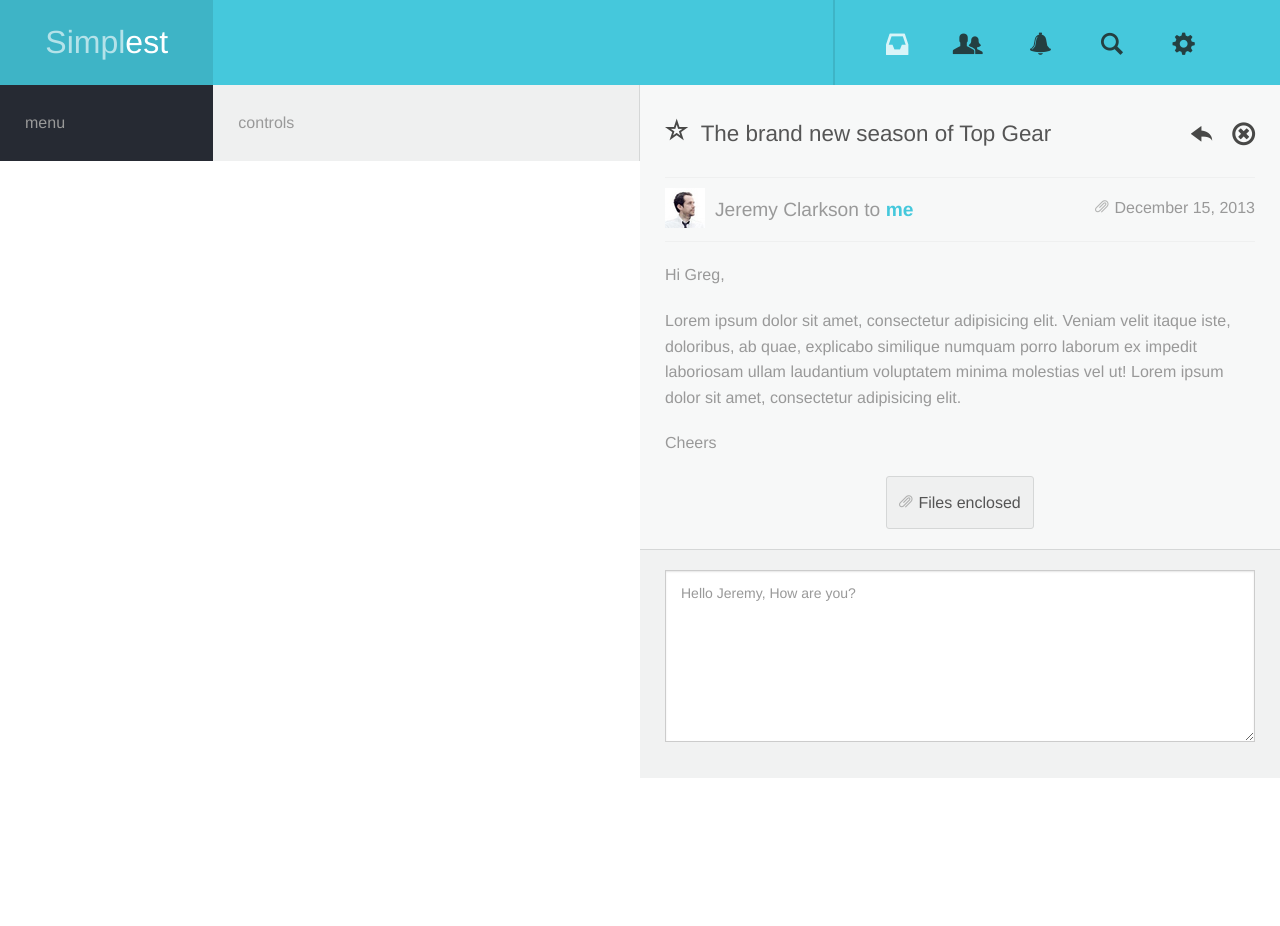
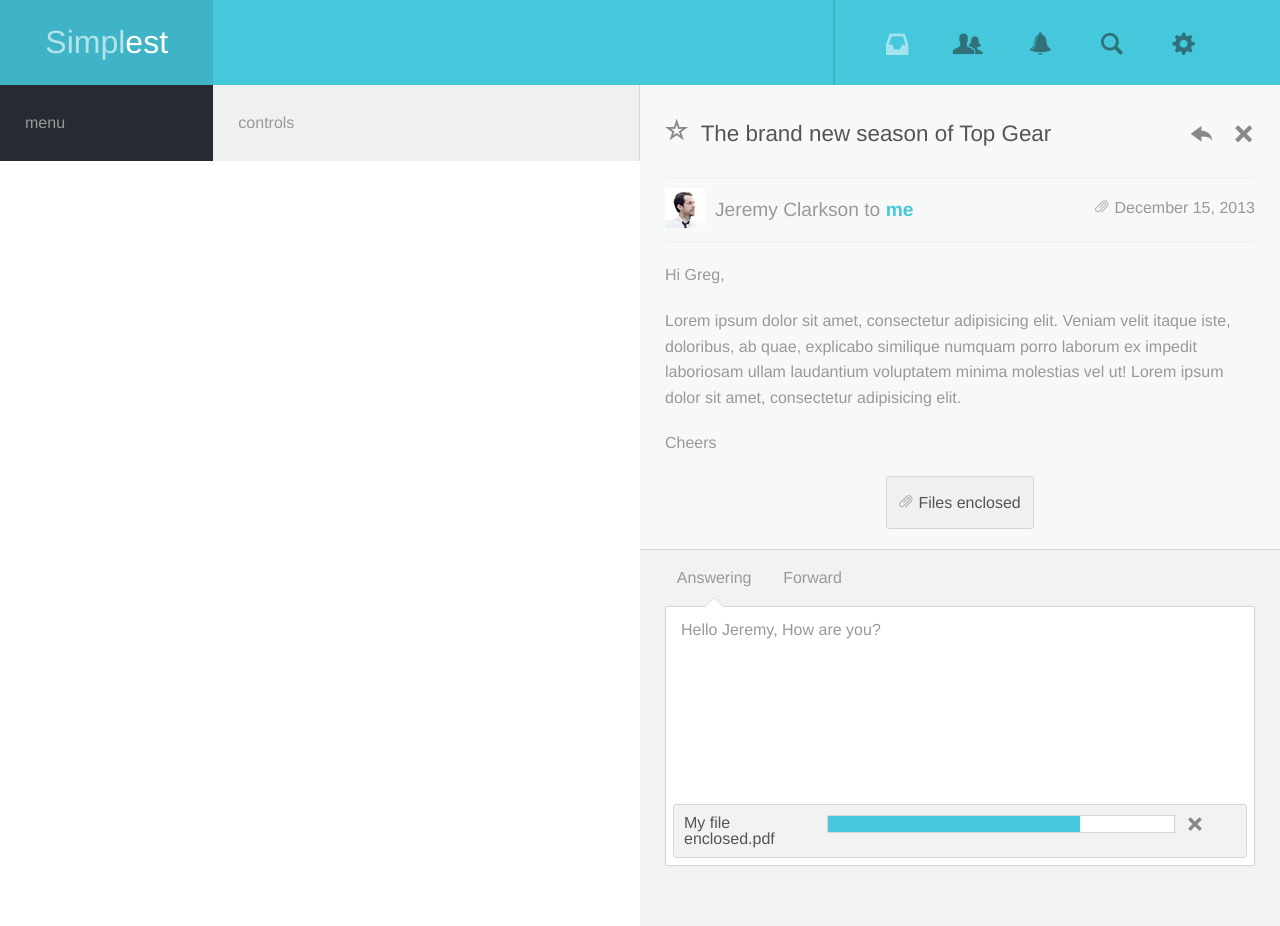
Before and after one commit to broneks/smplst, a website: page index.html in a window 1280 px wide. Before the commit the page ends 800 px from the top, so only its background shows below. Drawn offline with Linux system fonts and the light colour scheme.

Commit message:
details done

```diff
--- a/index.html
+++ b/index.html
@@ -5,6 +5,8 @@
 	<meta name="viewport" content="width=device-width, initial-scale=1.0">
 	<meta name="author" content="Bronek Szulc">
 	<title>Simplest | Message Client</title>
+
+      <link rel="shortcut icon" href="img/favicon.ico">
 
 	<link rel="stylesheet" href="css/vendor/normalize.css">
 	<link rel="stylesheet" href="css/vendor/foundation.min.css">
@@ -23,7 +25,7 @@
                   	</a>
                   </h1>
 
-                  <!-- Toolbar -->
+                  <!-- Top Toolbar -->
                   <nav id="top-toolbar" class="large-10 columns clearfix">
                   	<ul class="large-5 small-12 columns right">
                   		<li class="small-2 small-offset-1 columns">
@@ -31,21 +33,25 @@
                   				<i class="icon icon-inbox icon-white" title="inbox"></i>
                   			</a>
                   		</li>
+
                   		<li class="small-2 columns">
                   			<a href="#">
                   				<i class="icon icon-parents" title="contacts"></i>
                   			</a>
                   		</li>
+
                   		<li class="small-2 columns">
                   			<a href="#">
                   				<i class="icon icon-bell" title="notifications"></i>
                   			</a>
                   		</li>
+
                   		<li class="small-2 columns">
                   			<a href="#">
                   				<i class="icon icon-search" title="search"></i>
                   			</a>
                   		</li>
+
                   		<li class="small-2 end columns">
                   			<a href="#">
                   				<i class="icon icon-cogwheel" title="settings"></i>
@@ -72,27 +78,32 @@
             <!-- Details -->
             <div id="details" class="large-6 columns noPad">
                   <article>
-                        <header class="row collapse">
-                              <div class="medium-9 columns">
+                        <header class="row collapse clearfix">
+
+                              <!-- Reply and Close Icons -->
+                              <div id="options" class="medium-3 columns right clearfix">
+                                    <a href="#" class="right">
+                                          <i class="icon icon-remove_2"></i>
+                                    </a>
+
+                                    <a href="#" class="right">
+                                          <i class="icon icon-unshare"></i>
+                                    </a>
+                              </div>
+
+                              <!-- Star and Message Title -->
+                              <div class="medium-9 columns left">
                                     <a href="#">
                                           <i class="icon icon-dislikes"></i>
                                     </a>
 
-                                    <!-- Title -->
                                     <h2>The brand new season of Top Gear</h2>
-                              </div>
-
-                              <div id="options" class="medium-3 columns clearfix">
-                                    <a href="#" class="right">
-                                          <i class="icon icon-remove"></i>
-                                    </a>
-                                    <a href="#" class="right">
-                                          <i class="icon icon-unshare"></i>
-                                    </a>
                               </div>
                         </header>
 
+                        <!-- User Info -->
                         <section id="user-info" class="row collapse">
+
                               <!-- Avatar -->
                               <img src="img/trans.gif" class="jeremy left" height="40" width="40" alt="avatar">
 
@@ -111,8 +122,8 @@
                               </span>
                         </section>
 
-                        <!-- Message -->
-                        <div id="message" class="row collapse">
+                        <!-- Message Content -->
+                        <div id="message-content" class="row collapse">
                               <p>Hi Greg,</p>
 
                               <p>Lorem ipsum dolor sit amet, consectetur adipisicing elit. Veniam velit itaque iste, doloribus, ab quae, explicabo similique numquam porro laborum ex impedit laboriosam ullam laudantium voluptatem minima molestias vel ut! Lorem ipsum dolor sit amet, consectetur adipisicing elit.</p>
@@ -122,7 +133,7 @@
 
                         <!-- Files Enclosed Button -->
                         <div class="row collapse">
-                              <div class="small-9 small-centered medium-4 large-3 columns">
+                              <div class="small-7 small-centered medium-4 large-3 columns">
                                     <button id="files-enclosed" class="radius">
                                           <i class="icon icon-paperclip"></i>
                                           Files enclosed
@@ -133,7 +144,34 @@
 
                   <!-- Reply Section -->
                   <div id="reply">
-                        <textarea id="x" cols="30" rows="10">Hello Jeremy, How are you?</textarea>
+
+                        <!-- Answering and Forward -->
+                        <div class="row collapse">
+                              <a href="#" id="answering" class="small-6 large-2 text-center left columns">Answering</a>
+
+                              <a href="#" id="forward" class="small-6 large-2 text-center left columns">Forward</a>
+                        </div>
+
+                        <!-- Input Area -->
+                        <div id="inputarea">
+                              <textarea cols="30" rows="10">Hello Jeremy, How are you?</textarea>
+
+                              <!-- Downloading Files -->
+                              <div id="downloading" class="row collapse">
+                                    <span id="filename" class="medium-3 columns">My file enclosed.pdf</span>
+
+                                    <!-- Progress Bar -->
+                                    <div id="progress" class="medium-9 columns">
+                                          <div id="progress-bar-outer">
+                                                <div id="progress-bar-inner"></div>
+                                          </div>
+
+                                          <a href="#" id="cancel-download">
+                                                <i class="icon icon-remove_2"></i>
+                                          </a>
+                                    </div>
+                              </div>
+                        </div>
                   </div>
             </div>
       </div>
--- a/scss/_details.scss
+++ b/scss/_details.scss
@@ -1,19 +1,19 @@
 #details {
-	// Paperclip icons
+	// Paperclip Icons
 	.icon-paperclip {
 		padding-right: 2px;
 		opacity: 0.3;
 		font-size: 0.8em;
 	}
 
-	// Title of message
+	// Title of Message
 	h2 {
 		display: inline-block;
 		padding-left: 2%;
 		font-size: 1.4em;
 	}
 
-	// Reply and close icons
+	// Reply and Close Icons
 	#options {
 		margin-top: 10px;
 		padding: 2px 0 0 0;
@@ -40,13 +40,13 @@
 			}
 		}
 
-		// Date message was sent
+		// Date Message Was Sent
 		#date {
 			padding: 12px 0 0 0;
 		}
 	}
 
-	// files enclosed button
+	// Files Enclosed Button
 	#files-enclosed {
 		width: 100%;
 		padding: 16px 6px;
@@ -58,13 +58,77 @@
 		}
 	}
 
-	// reply section
+	// Reply Section
 	#reply {
 		background-color: $lightgray;
 		border-top: 1px solid $bordergray;
 
-		textarea {
-			padding: 15px;
+		#answering, #forward {
+			position: relative;
+			padding: 20px 0;
+		}
+
+		#answering {
+			// CSS Triangles
+			&:before,
+			&:after {
+				z-index: 100;
+				position: absolute;
+				left: 50%;
+				bottom: -1px;
+				margin-left: -9px;
+				@include triangle-up(9px, #fff, none);
+			}
+			&:before {
+				z-index: 99;
+				position: absolute;
+				left: 50%;
+				bottom: -1px;
+				margin-left: -10px;
+				@include triangle-up(10px, #fff, $bordergray);
+			}
+		}
+
+		#inputarea {
+			background-color: #fff;
+			border: 1px solid $bordergray;
+
+			textarea {
+				margin-bottom: 0;
+				padding: 15px;
+				resize: none;
+				box-shadow: none;
+				border: 0;
+			}
+
+			#downloading {
+				// display: none;
+				margin: 7px;
+				background-color: $lightgray;
+				border: 1px solid $bordergray;
+				@include border-radius(3px);
+
+				#progress, #filename { padding: 10px; }
+
+				#filename { color: #555; }
+
+				// Progress Bar
+				#progress-bar-outer {
+					display: inline-block;
+					width: 85%;
+					margin-right: 7px;
+					border: 1px solid $bordergray;
+					background-color: #fff;
+				}
+
+				#progress-bar-inner {
+					height: 16px;
+					width: 73%;
+					background-color: $lightblue;
+				}
+
+				#cancel-download { font-size: 0.8em; }
+			}
 		}
 	}
 }
--- a/scss/_global.scss
+++ b/scss/_global.scss
@@ -6,12 +6,13 @@
 
 // Grays
 $lightergray: #F7F8F8;
-$lightgray:     #F1F2F2;
-$midgray:   #EFF0F0;
+$lightgray:   #F1F2F2;
+$midgray:     #EFF0F0;
 $darkgray:    #262A33;
 $darkergray:  #1D2027;
 
 $bordergray: darken($midgray, 10%);
+
 
 //-- Classes --//
 
@@ -24,25 +25,27 @@
 
 .noPad { padding: 0; }
 
+
 //-- Avatars --//
 
 img {
 	width: 40px;
 	height: 40px;
 
-	&.brad { background: url(../img/avatars.jpg) 0 0; }
-	&.jeremy { background: url(../img/avatars.jpg) 0 -80px; }
-	&.jack { background: url(../img/avatars.jpg) -80px -40px; }
-	&.george { background: url(../img/avatars.jpg) -320px -40px; }
-	&.anthony { background: url(../img/avatars.jpg) -40px 0; }
-	&.jane { background: url(../img/avatars.jpg) -240px -120px; }
-	&.anna { background: url(../img/avatars.jpg) 0px -40px; }
+	&.brad     { background: url(../img/avatars.jpg) 0 0; }
+	&.jeremy   { background: url(../img/avatars.jpg) 0 -80px; }
+	&.jack     { background: url(../img/avatars.jpg) -80px -40px; }
+	&.george   { background: url(../img/avatars.jpg) -320px -40px; }
+	&.anthony  { background: url(../img/avatars.jpg) -40px 0; }
+	&.jane     { background: url(../img/avatars.jpg) -240px -120px; }
+	&.anna     { background: url(../img/avatars.jpg) 0px -40px; }
 	&.michelle { background: url(../img/avatars.jpg) -120px -120px; }
-	&.safira { background: url(../img/avatars.jpg) -520px -160px; }
-	&.sarah { background: url(../img/avatars.jpg) -440px -120px; }
+	&.safira   { background: url(../img/avatars.jpg) -520px -160px; }
+	&.sarah    { background: url(../img/avatars.jpg) -440px -120px; }
 }
 
-//-- General --//
+
+//-- General styles --//
 
 body,
 h1, h3, h4, h5, h6,
@@ -52,12 +55,18 @@
 
 h2, button { color: #555; }
 
-a { color: inherit;}
+a {
+    color: inherit;
 
-i { opacity: .8; }
+    &:hover { color: #555; }
+}
+
+i { opacity: .5; }
+
+textarea { font-size: 1em; }
 
 
-//-- Main content area --//
+//-- Main Content Area --//
 
 #side-menu,
 #controls {
@@ -67,7 +76,7 @@
 	padding: 30px 25px 0;
 }
 #details #reply {
-	padding: 20px 25px;
+	padding: 0 25px 60px;
 }
 
 #side-menu {
--- a/scss/_media-queries.scss
+++ b/scss/_media-queries.scss
@@ -19,9 +19,16 @@
 @media screen and (max-width: 1025px) {
 	#top-header #top-toolbar ul { border-left: 0; }
 
+	#reply {
+		#answering, #forward {
+			text-align: center;
+		}
+	}
 }
 
 @media screen and (max-width: 641px) {
-	p { font-size: 0.9em !important; }
+	p, textarea, span, button {
+		font-size: 0.9em !important;
+	}
 
 }
--- a/scss/_mixins.scss
+++ b/scss/_mixins.scss
@@ -1,5 +1,39 @@
+// Hover Up Effect
+
 @mixin hover-up() {
 	&:hover {
 		margin-top: -4px;
 	}
 }
+
+// Border Radius
+
+@mixin border-radius($radius) {
+    -webkit-border-radius: $radius;
+    -moz-border-radius: $radius;
+    -ms-border-radius: $radius;
+    border-radius: $radius;
+}
+
+
+// Triangles
+
+@mixin triangle-up($size, $colour, $borderColour) {
+	height: 0;
+	width: 0;
+	content: " ";
+	border-left: solid transparent $size;
+	border-right: solid transparent $size;
+	border-bottom: solid $colour $size;
+	border-bottom-color: $borderColour;
+}
+
+@mixin triangle-left($size, $colour, $borderColour) {
+	height: 0;
+	width: 0;
+	content: " ";
+	border-top: solid transparent $size;
+	border-bottom: solid transparent $size;
+	border-right: solid $colour $size;
+	border-right-color: $borderColour;
+}
```
Also changed, not shown: css/main.css, img/avatar.gif (deleted), img/favicon.ico (added).
